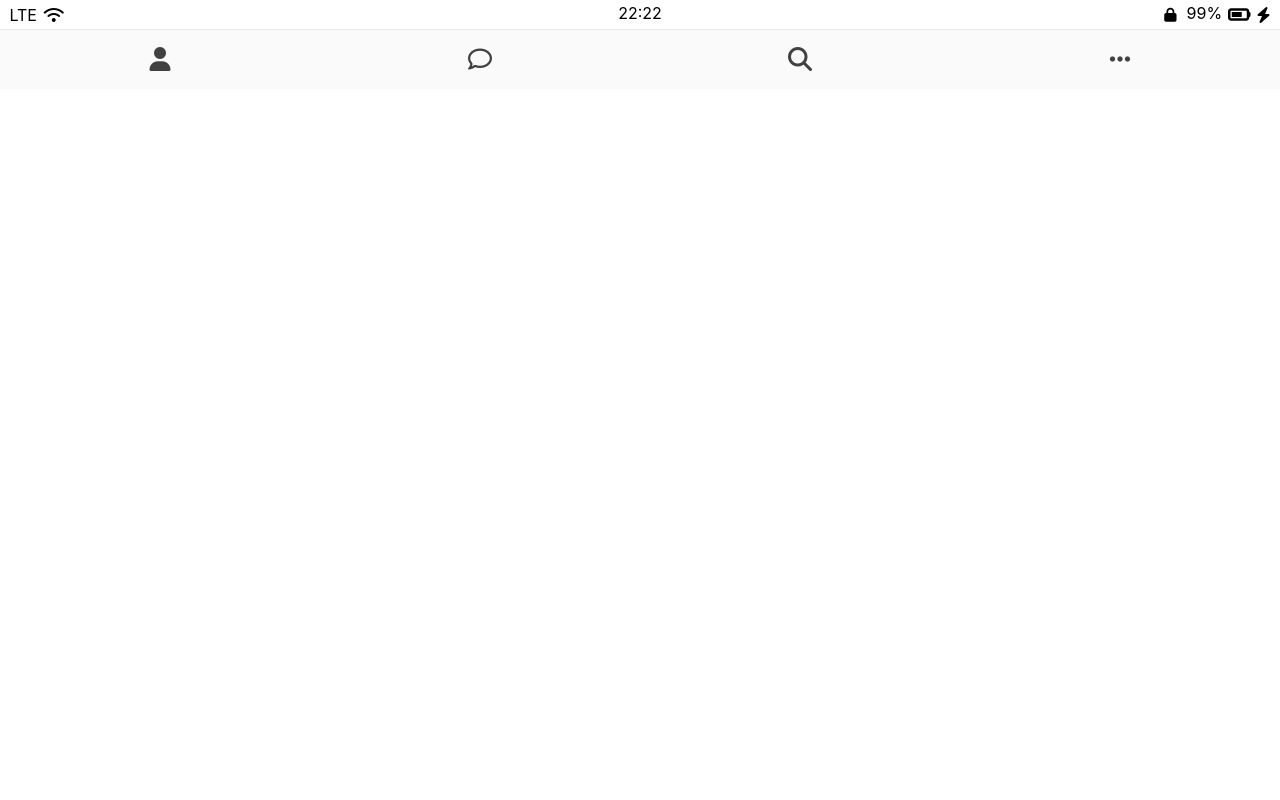
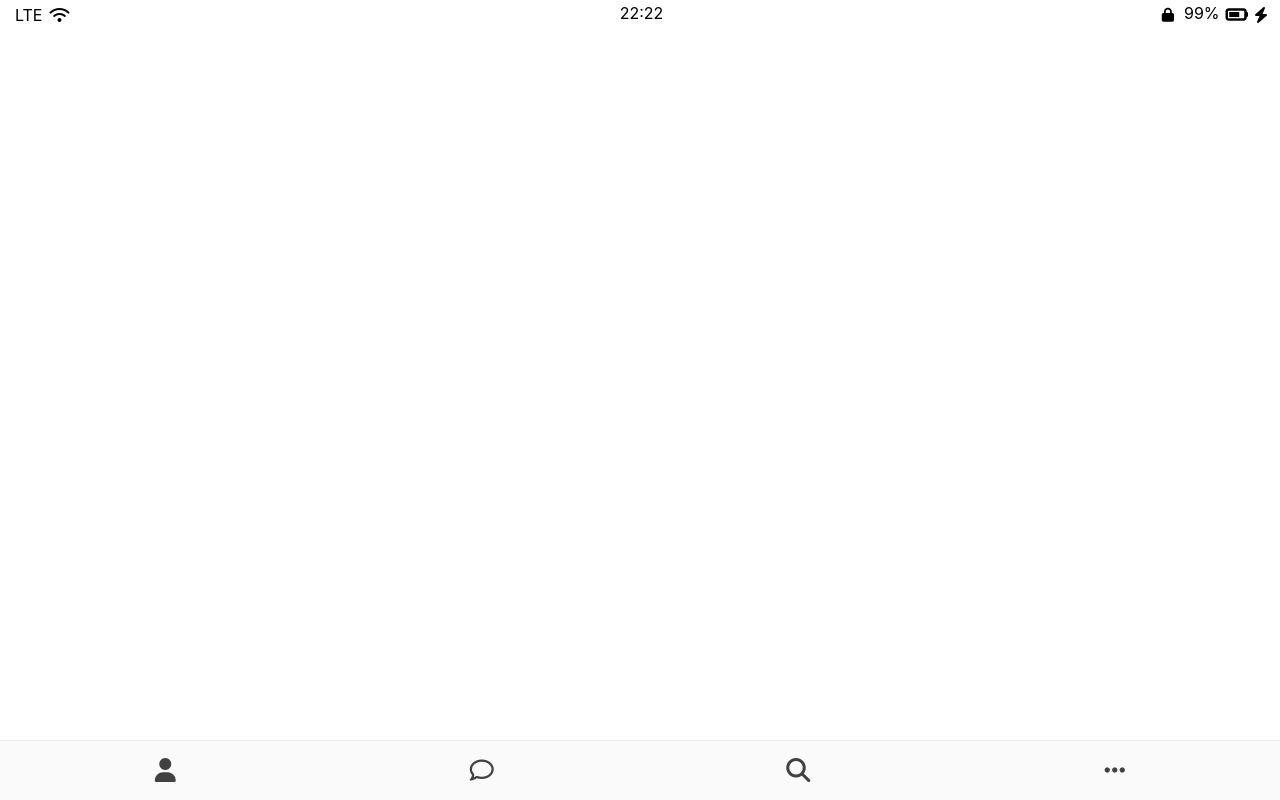
Before and after one commit to Isntitfun/Kokao-Clone, a plain HTML site: page friends.html in a window 1280 px wide. Drawn offline with Linux system fonts and the light colour scheme.

Commit message:
#6.10__Navigation Bar part One__ver.2

```diff
--- a/css/components/nav.css
+++ b/css/components/nav.css
@@ -2,8 +2,12 @@
   padding: 29px 0px;
   background-color: rgb(250, 250, 250);
   border-top: 1.2px solid rgb(233, 233, 233);
+  position: fixed;
+  bottom: 0px;
+  width: 100%;
 }
 .nav__list {
+  padding: 0px 7px;
   display: flex;
   justify-content: center;
   align-items: center;
--- a/css/components/status-bar.css
+++ b/css/components/status-bar.css
@@ -2,6 +2,9 @@
   display: flex;
   justify-content: center;
   margin: 5px 3px;
+  position: fixed;
+  top: 0px;
+  width: 100%;
 }
 .status-bar__column {
   width: 33%;
@@ -12,6 +15,7 @@
   display: flex;
   justify-content: flex-start;
   align-items: center;
+  margin-left: 12px;
 }
 .status-bar__column:nth-of-type(2) {
   display: flex;
@@ -21,6 +25,7 @@
   display: flex;
   justify-content: flex-end;
   align-items: center;
+  margin-right: 15px;
 }
 .status-bar__column:first-of-type span {
   margin-right: 7px;
--- a/css/reset.css
+++ b/css/reset.css
@@ -130,3 +130,7 @@ table {
 input {
   outline: none;
 }
+a {
+  color: inherit;
+  text-decoration: none;
+}
```
